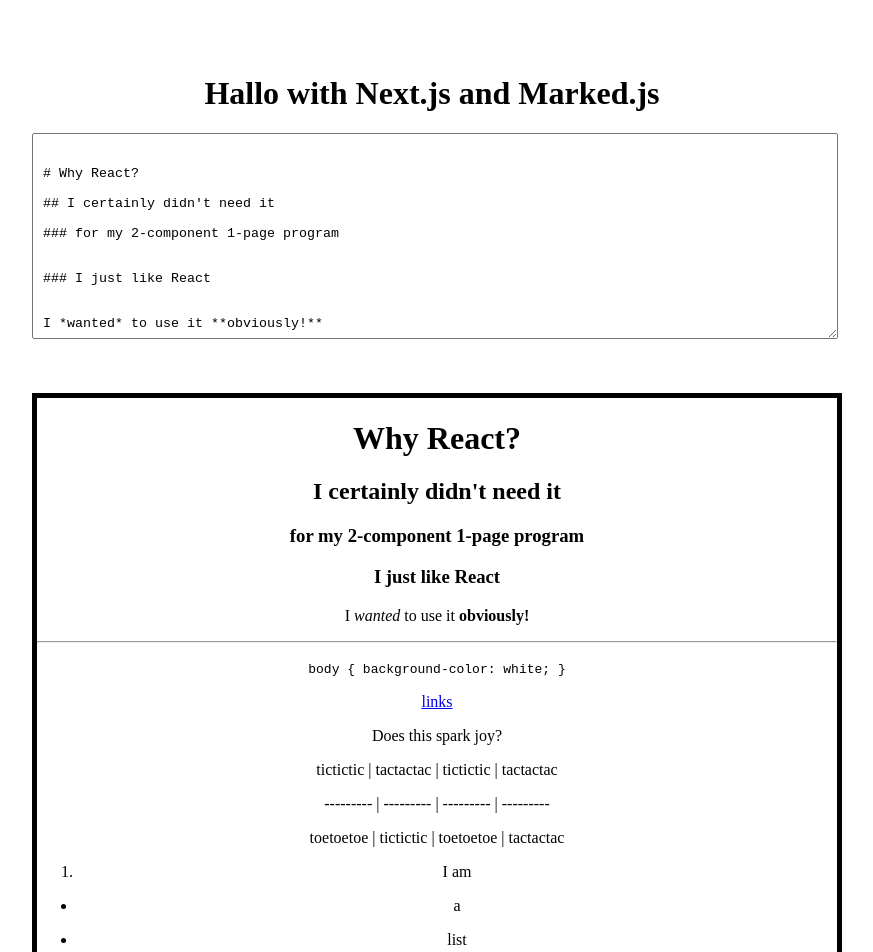
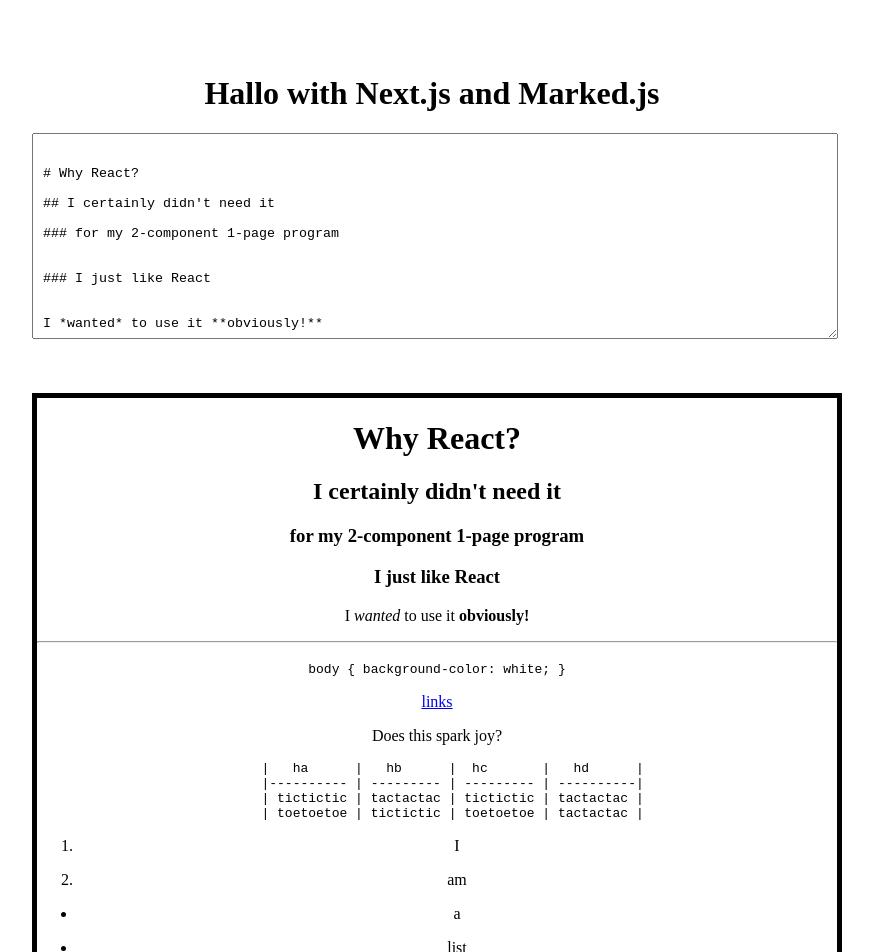
Before and after one commit to Gabester0/chainsaw-markdown, a Next.js app: page / in a window 1280 px wide. Shown: the top 952 px of the page, without its empty margins (208-1081 px from the left). Built offline with nearby package versions, Linux system fonts and the light colour scheme.

Commit message:
Fighting with tables styling

```diff
--- a/pages/components/input/input.js
+++ b/pages/components/input/input.js
@@ -18,11 +18,13 @@
 
         \r > Does this spark joy?
 
-        \r tictictic | tactactac | tictictic | tactactac
-        \r --------- | --------- | --------- | ---------
-        \r toetoetoe | tictictic | toetoetoe | tactactac
+        |   ha      |   hb      |  hc       |   hd      |
+        |---------- | --------- | --------- | ----------|
+        | tictictic | tactactac | tictictic | tactactac |
+        | toetoetoe | tictictic | toetoetoe | tactactac |
 
-        \r 1. I am
+        \r 1. I
+        \r 2. am
         \r - a
         \r - list
 
@@ -50,10 +52,6 @@
                         height: 200px;
                         margin: auto;
                     }
-                    ol,
-                    ul {
-                        text-align: center;
-                    }
                 `}
             </style>
         </div>
--- a/pages/components/output/output.js
+++ b/pages/components/output/output.js
@@ -1,5 +1,4 @@
-function output(props){
-
+const output = (props) => {
 
     return (
         <div>
@@ -11,10 +10,18 @@
                     margin: 50px auto;
                     border: 5px solid black;
                 }
+                #preview {
+                    border-collapse: collapse;
+                }
+                th,
+                td {
+                    border: 2px solid gray;
+                    padding-left: 5px;
+                    padding-right: 5px;
+                }
                 `}</style>
         </div>
     )
 }
 
-
 export default output;
--- a/pages/index.js
+++ b/pages/index.js
@@ -3,14 +3,6 @@
 
 import Input from './components/input/input';
 import Output from './components/output/output';
-
-
-marked.setOptions({
-    breaks: true,
-    sanitize: true,
-    tables: true
-});
-
 
 class Home extends Component{
     state = {
@@ -30,11 +22,13 @@
 
         \r > Does this spark joy?
 
-        \r tictictic | tactactac | tictictic | tactactac
-        \r --------- | --------- | --------- | ---------
-        \r toetoetoe | tictictic | toetoetoe | tactactac
+        |   ha      |   hb      |  hc       |   hd      |
+        |---------- | --------- | --------- | ----------|
+        | tictictic | tactactac | tictictic | tactactac |
+        | toetoetoe | tictictic | toetoetoe | tactactac |
 
-        \r 1. I am
+        \r 1. I
+        \r 2. am
         \r - a
         \r - list
 
@@ -63,7 +57,7 @@
     }
 
     getMarkdown = () =>{
-        const markdown = marked(this.state.input, {sanitize: true});
+        const markdown = marked(this.state.input, {sanitize: true, tables: true, breaks: true});
         return {__html: markdown};
     }
 
@@ -73,13 +67,22 @@
             <div >
                 <h1>Hallo with Next.js and Marked.js</h1>
                     <Input change={(event) => this.changeListener(event) } />
-                    <Output setMarkdown={this.getMarkdown()} />
+                    <Output className="outputClass" setMarkdown={this.getMarkdown()} />
                     <style jsx>{`
                         div {
                             width: 800px;
                             margin: 75px auto;
                             border; 2px solid black;
                             text-align: center;
+                        }
+                        #preview table {
+                            border-collapse: collapse;
+                        }
+                        #preview td,
+                        #preview th {
+                            border: 2px solid gray;
+                            padding-left: 5px;
+                            padding-right: 5px;
                         }
                     `}</style>
             </div>
```
